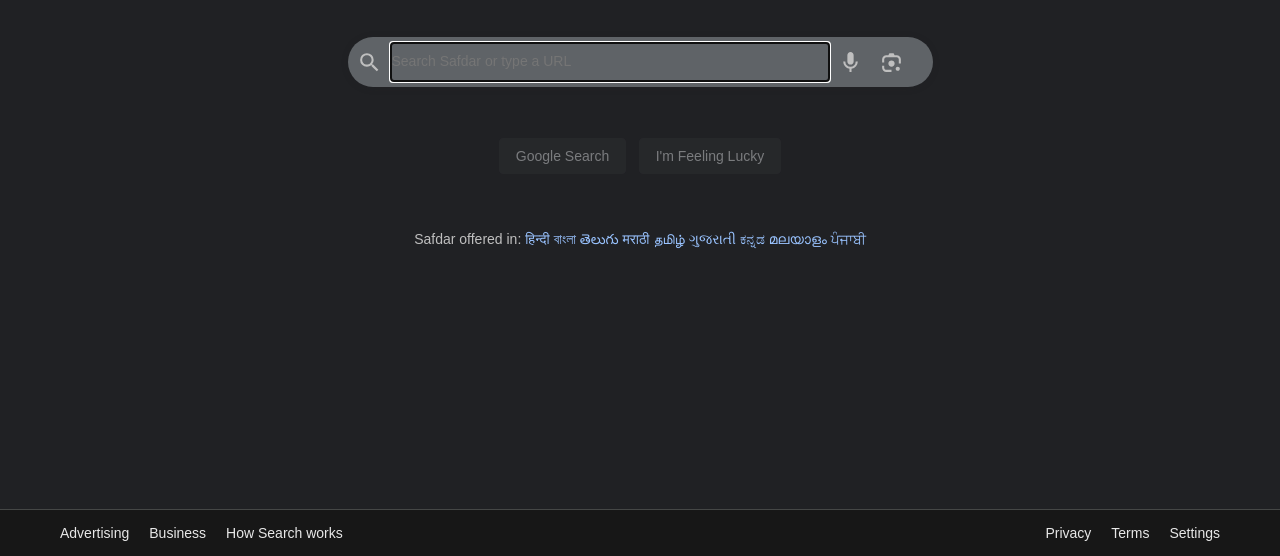
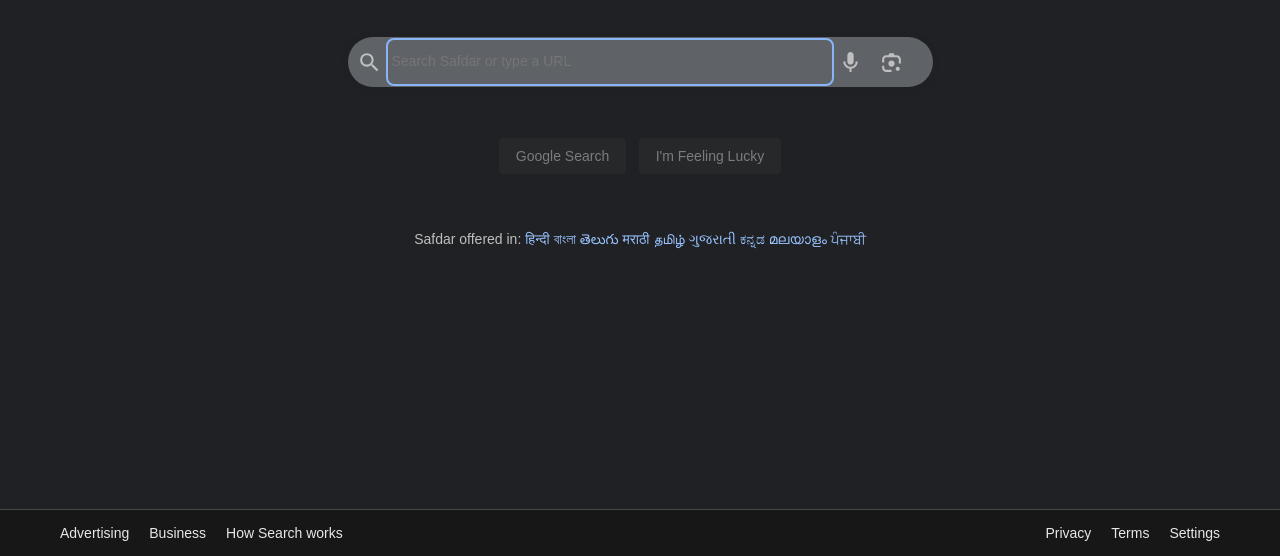
Before and after one commit to Safdar-Ali-India/Google-Search-Clone, a website with bundled scripts: page index.html in a window 1280 px wide. Shown: the part 244-800 px from the top of the page. Built offline with nearby package versions, Linux system fonts and the light colour scheme.

Commit message:
feat: keyboard focus ring on search input

```diff
--- a/style.css
+++ b/style.css
@@ -102,6 +102,13 @@ nav.navbar {
   border-color: transparent;
   color: #fff;
   min-height: 40px;
+  outline: none;
+}
+
+.safdar-input:focus-visible {
+  outline: 2px solid #8ab4f8;
+  outline-offset: 2px;
+  border-radius: 4px;
 }
 .safdar-input::placeholder {
   font-size: 14px;
```
